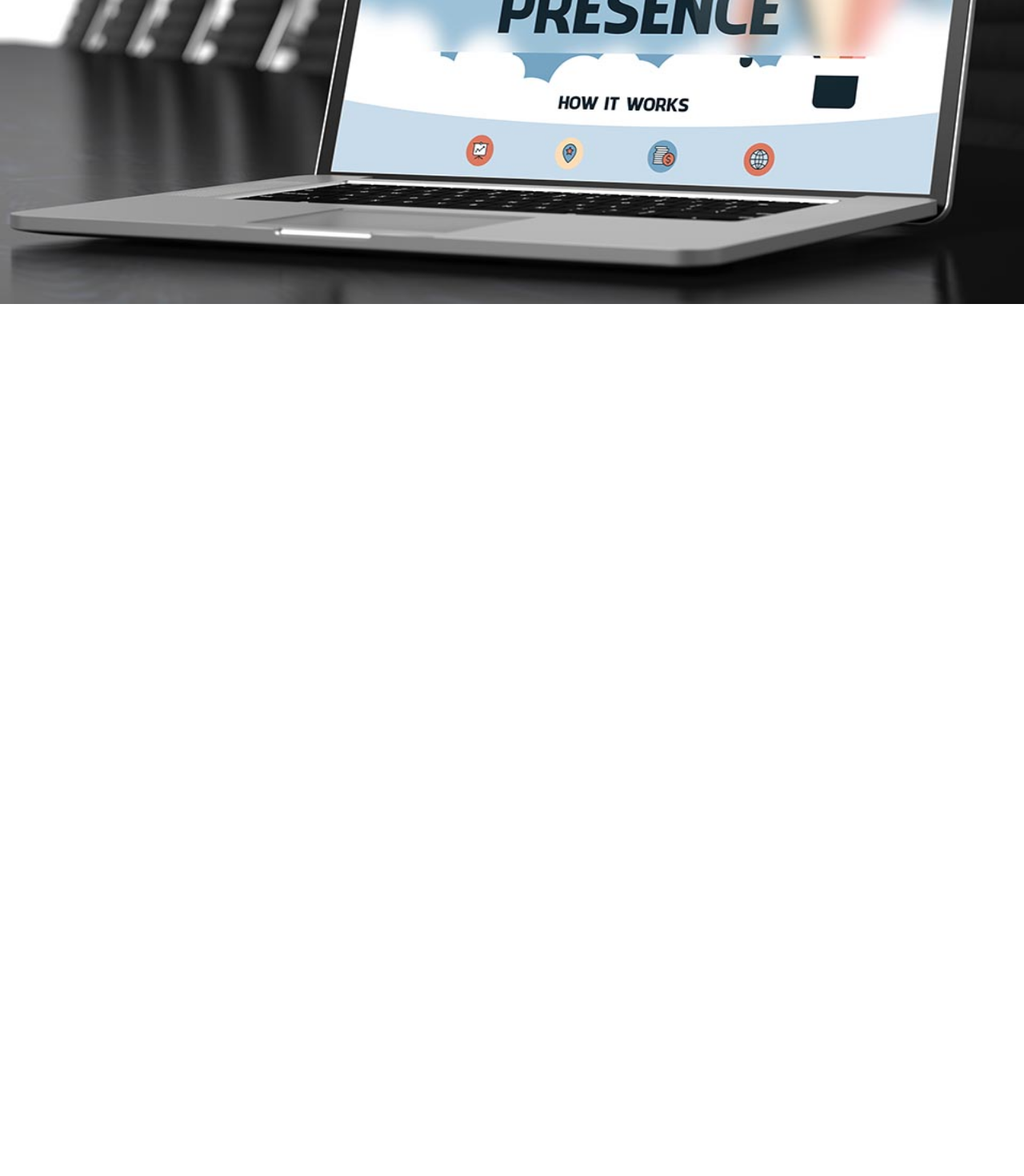
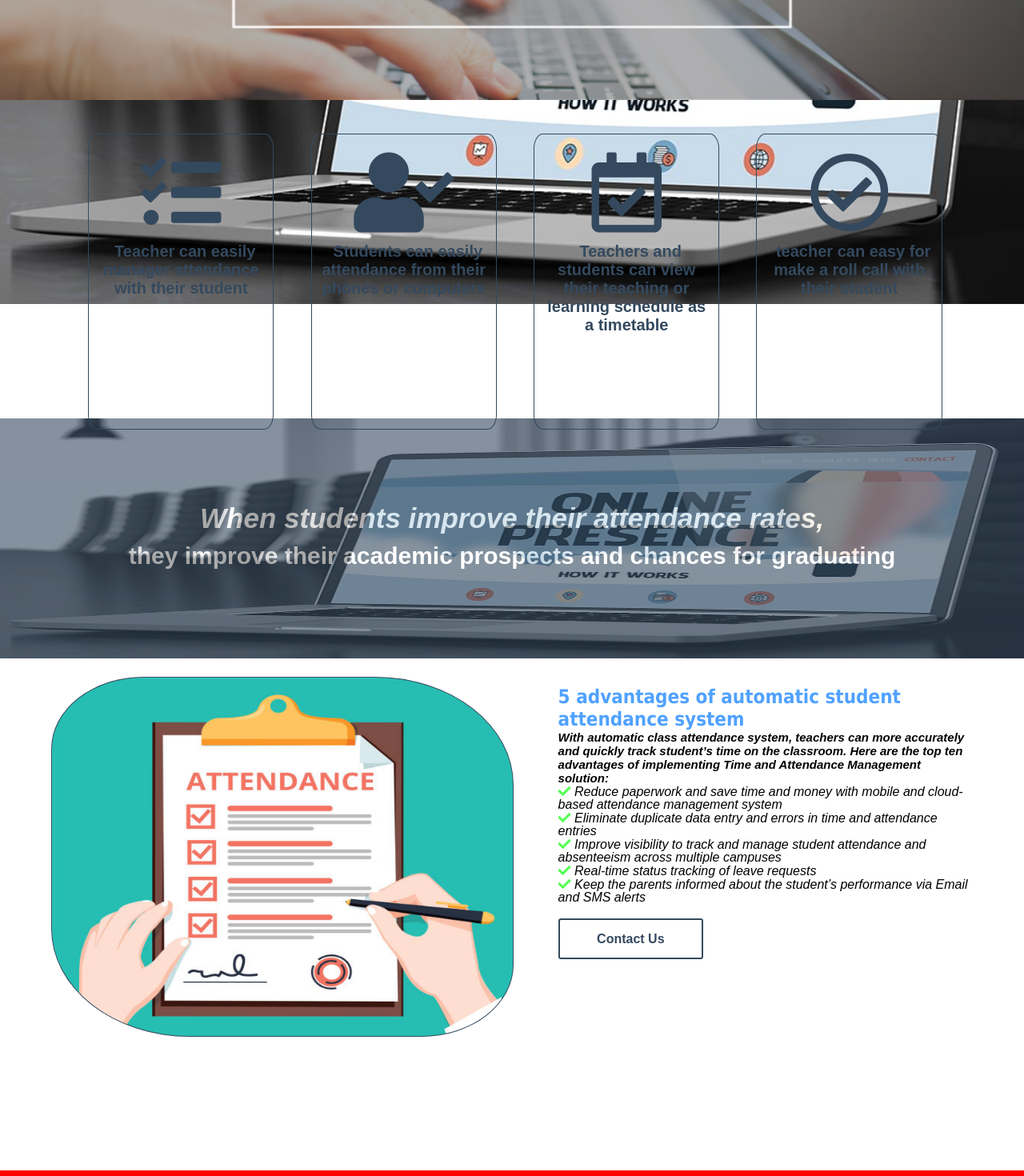
Before and after one commit to ampup-tott/muster, a React (Create React App) app: page / in a window 1280 px wide. Shown: the part 420-1890 px from the top of the page at 80% size. Before the commit the page ends 800 px from the top, so only its background shows below. Built offline with nearby package versions, Linux system fonts and the light colour scheme.

Commit message:
update HomePage

```diff
--- /dev/null
+++ b/src/pages/HomePage/Header.js
@@ -0,0 +1,21 @@
+import React, { Component } from 'react';
+
+import MenuTop from '../../components/MenuTop/MenuTop'
+
+
+class Header extends Component {
+
+    render() {
+        return (
+            <MenuTop />
+        );
+
+    }
+
+}
+
+
+
+
+
+export default Header;
--- a/src/pages/HomePage/Home.js
+++ b/src/pages/HomePage/Home.js
@@ -1,11 +1,23 @@
 import React, { Component } from 'react';
-import '../../components/MenuTop.css';
-class Home extends Component{
-    render(){
-    return (
-        <section></section>
-    );
+
+import Header from './Header'
+import Middel from './Middle'
+
+class Home extends Component {
+
+    render() {
+        return (<>
+            <Header />
+            <Middel />
+            </>
+        );
+
     }
+
 }
 
+
+
+
+
 export default Home;
--- /dev/null
+++ b/src/pages/HomePage/Middle.css
@@ -0,0 +1,254 @@
+
+.Banner img {
+        width: 100%;
+        height: 25em;
+        margin: auto;
+        margin-top: 5%;
+}
+
+
+#caption1{
+    height: 23em;
+}
+
+.caption1 {
+    margin: auto;
+    height: 100%;
+    padding-top: 3%;
+}
+
+
+#Adventages  {
+    width: 90%;
+    height: 100%;
+    margin: auto ;
+}
+
+#Adventages ul {
+    height: 100%;
+}
+
+
+@media all and (min-width: 750px) {
+#Adventages ul li {
+    width: 20%;
+    height: 100%;
+    border:1px  solid #34495e;
+    float: left;
+    font-size: 20px;
+    margin: 0 0 4% 4%;
+    list-style: none;
+    text-align: center;
+    border-radius: 5%;
+    }
+
+    .caption2 .box-caption p {
+        font-size: 30px;
+    }
+
+    .caption3{
+        height: 40em;
+    }
+    .caption3 .CapTion3 .attendanceImg{
+        width: 50%;
+        height: 70%;
+    }
+    .caption3 .CapTion3 .Advantages2{
+        width: 45%;
+
+    }
+    .caption3 .CapTion3 .Advantages2 button{
+        width: 35%;
+        height: 8%;
+    }
+}
+@media (max-width: 749px) and (min-width: 361px) {
+    #caption1{
+        height: 38em;
+    }
+    #Adventages ul{
+        margin: auto;
+    }
+    #Adventages ul li {
+        width: 45%;
+        height: 48%;
+        font-size: 15px;
+        list-style: none;
+        text-align: center;
+        border: 1px solid #34495e;
+        float: left;
+        margin: 0 0 3% 3%;
+        border-radius: 5%;
+    }
+
+
+    .caption3{
+        height: 60em;
+    }
+    .caption3 .CapTion3 .attendanceImg{
+        width: 100%;
+        height: 50%;
+
+    }
+    .caption3 .CapTion3 .Advantages2{
+        width: 100%;
+        height: 50%;
+
+    }
+
+}
+
+@media (max-width: 360px){
+    #caption1{
+        height: 70em;
+    }
+    #Adventages ul{
+        height: 100%;
+    }
+    #Adventages ul li {
+    width: 100%;
+    height: 24%;
+    border:1px  solid #34495e;
+    font-size: 20px;
+    margin: 0 0 5% 0;
+    list-style: none;
+    text-align: center;
+    position: relative;
+    border-radius: 5%;
+    }
+    .caption3{
+        height: 65em;
+    }
+    .caption3 .CapTion3 .attendanceImg{
+        width: 100%;
+        height: 30%;
+
+    }
+    .caption3 .CapTion3 .Advantages2{
+        width: 100%;
+        height: 50%;
+
+    }
+}
+
+
+
+#Adventages ul li {
+    color: #34495e;
+}
+#Adventages  li:hover {
+    color: white;
+    background-color: #34495e;
+    transition: 0.5s;
+    border-radius: 50%;
+}
+
+#Adventages ul li p{
+    margin-top: 5%;
+    margin-bottom: 10%;
+    margin-left: 5%;
+    margin-right: 5%;
+    text-indent: 10px;
+    font-weight: bold;
+}
+#Adventages ul li i{
+    font-size: 500%;
+    margin-top: 10%;
+
+}
+
+
+
+
+
+
+
+
+.caption2 {
+    height: 300px;
+    background: url('../../assets/background.jpg') no-repeat  fixed center center;
+    background-size: 100% 100%;
+}
+
+.box-caption {
+    opacity: 0.6;
+    background-color: #34495e;
+    filter: alpha(opacity=1000);
+    height: 100%;
+    text-align: center;
+
+}
+.caption2 .box-caption p {
+    margin-top: 2%;
+    padding-top: 8%;
+    font-weight: bold;
+    color:white;
+    opacity: 1000;
+    line-height: 150%;
+}
+.caption2 .box-caption p i{
+    font-size: 35px;
+}
+
+
+
+
+
+.caption3 .CapTion3{
+    width: 90%;
+    height: 100%;
+    margin: auto;
+}
+
+.caption3 .CapTion3 .attendanceImg{
+    margin-top :2%;
+    border: 1px solid #34495e;
+    border-radius: 20% 30%;
+    background: url('../../assets/attendance.png');
+    background-size: 100% 110%;
+    float: left;
+}
+.caption3 .CapTion3 .Advantages2{
+    margin-top: 3%;
+    height: 100%;
+    float: right;
+    text-align: left;
+}
+.caption3 .CapTion3 .Advantages2 h2{
+    color: rgb(80, 162, 255);
+    font-weight: bolder;
+    font-family:Tahoma;
+}
+.caption3 .CapTion3 .Advantages2 h4{
+    font-style: italic;
+    font-size: 15px;
+}
+.caption3 .CapTion3 .Advantages2 p{
+    font-style: italic;
+    text-align: start;
+    line-height: 100%;
+}
+.caption3 .CapTion3 .Advantages2 i{
+    color: rgb(86, 255, 86);
+}
+.caption3 .CapTion3 .Advantages2 button{
+    border:2px solid #34495e;
+    background-color: white;
+    font-weight: bold;
+    color:#34495e;
+    font-size: 1em;
+    border-radius: 0.2em ;
+    cursor: pointer;
+}
+.caption3 .CapTion3 .Advantages2 button:hover{
+    background-color: #34495e;
+    color:white;
+    transition: 0.4s;
+}
+
+
+.caption4 {
+    width: 100%;
+    background-color: red;
+    height: 400px;
+}
--- /dev/null
+++ b/src/pages/HomePage/Middle.js
@@ -0,0 +1,94 @@
+import React, { Component } from 'react';
+import imgBanner1 from '../../assets/bannerHome1.jpg';
+
+import './Middle.css';
+
+class Middle extends Component {
+
+    render() {
+        return (<>
+            <section>
+                <div>
+                    <div className="Banner" >
+                        <img alt="img" src={imgBanner1} />
+                    </div>
+
+                    <div id="caption1">
+                        <div className="caption1">
+                            <div id="Adventages">
+                                <ul>
+
+                                    <li>
+
+                                        <i className=" fas fa-tasks"></i>
+                                        <p >Teacher can easily manager attendance with their student</p>
+
+                                    </li>
+                                    <li>
+
+                                        <i className="fas fa-user-check"></i>
+                                        <p>Students can easily attendance from their phones or computers</p>
+
+                                    </li>
+                                    <li>
+
+                                        <i className="far fa-calendar-check"></i>
+                                        <p>Teachers and students can view their teaching or learning schedule as a timetable</p>
+
+                                    </li>
+                                    <li>
+
+                                        <i className="far fa-check-circle"></i>
+                                        <p>teacher can easy for make a roll call with their student</p>
+
+                                    </li>
+                                </ul>
+                            </div>
+                        </div>
+
+                    </div>
+                </div>
+
+                <div className="caption2">
+                    <div className="box-caption">
+                        <p>
+                            <i>When students improve their attendance rates,</i><br /> they improve their academic prospects and chances for graduating
+                        </p>
+                    </div>
+                </div>
+
+                <div className="caption3">
+                    <div className="CapTion3">
+                        <div className="attendanceImg">
+
+                        </div>
+                        <div className="Advantages2">
+                            <h2>5 advantages of automatic student attendance system</h2>
+                            <h4>With automatic class attendance system, teachers can more accurately and quickly track student’s time on the classroom. Here are the top ten advantages of implementing Time and Attendance Management solution:</h4>
+                            <p><i className="fas fa-check"></i> Reduce paperwork and save time and money with mobile and cloud-based attendance management system</p>
+                            <p><i className="fas fa-check"></i> Eliminate duplicate data entry and errors in time and attendance entries</p>
+                            <p><i className="fas fa-check"></i> Improve visibility to track and manage student attendance and absenteeism across multiple campuses</p>
+                            <p><i className="fas fa-check"></i> Real-time status tracking of leave requests</p>
+                            <p><i className="fas fa-check"></i> Keep the parents informed about the student’s performance via Email and SMS alerts</p>
+                            <br />
+                            <button type="button">Contact Us</button>
+                        </div>
+                    </div>
+                </div>
+                <div className="caption4">
+
+                </div>
+
+            </section>
+            </>
+        );
+
+    }
+
+}
+
+
+
+
+
+export default Middle;
```
